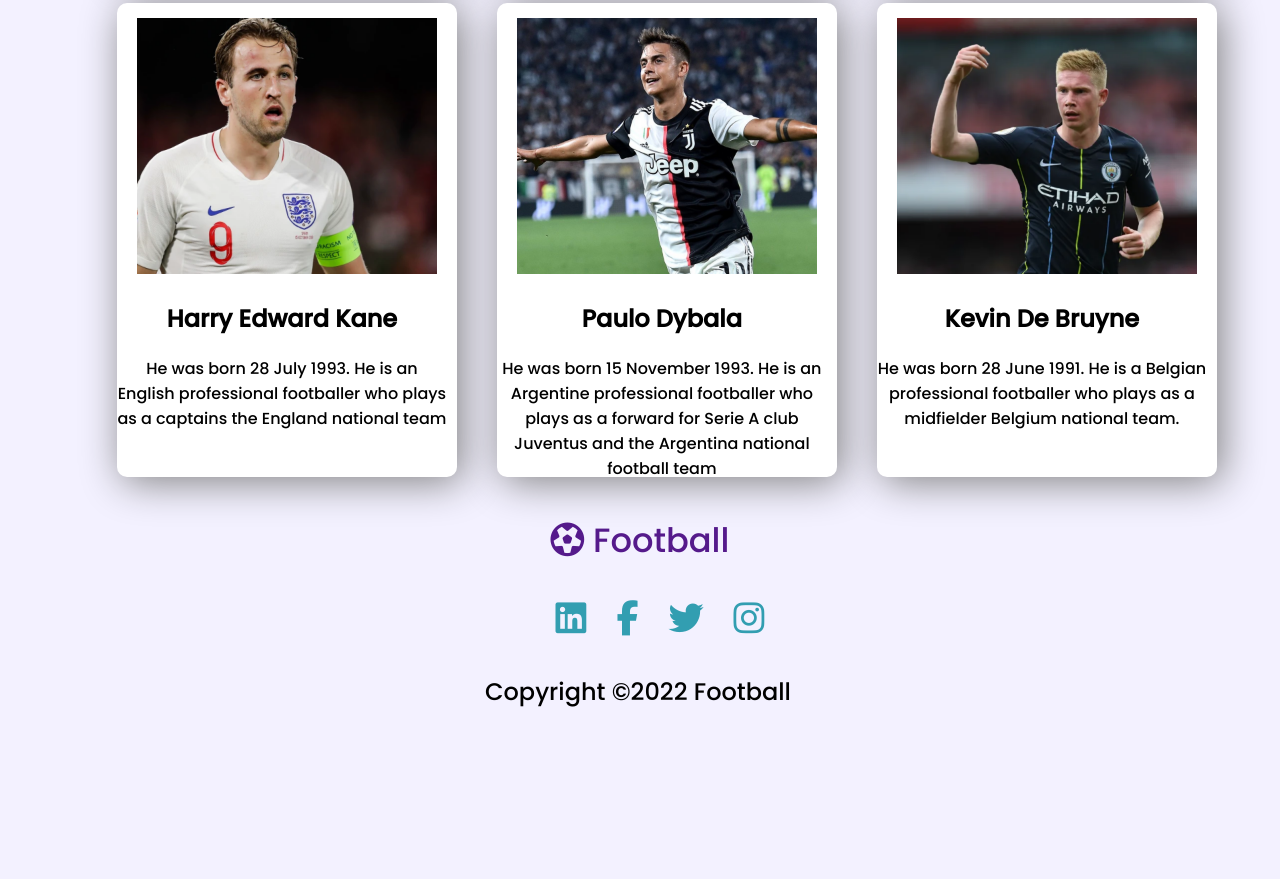
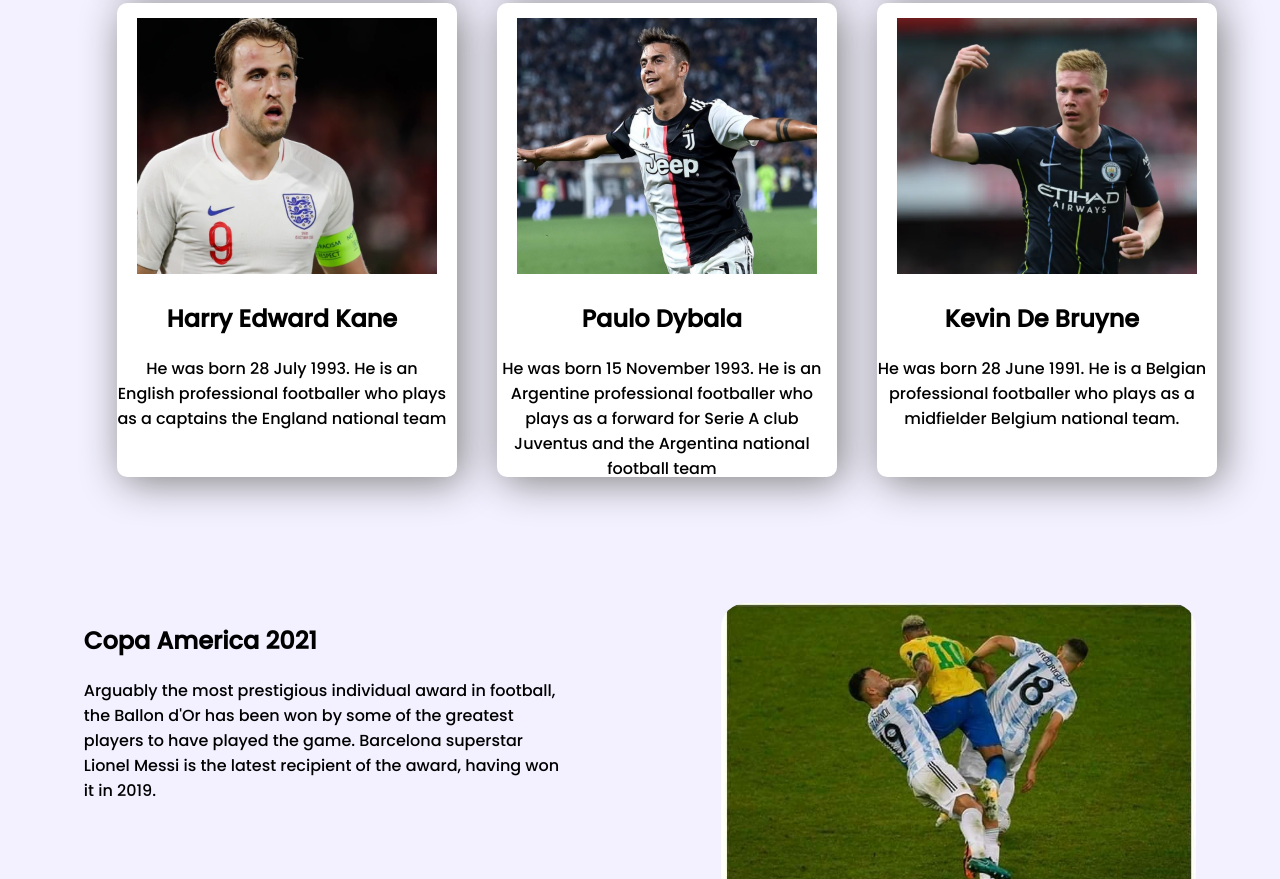
Before and after one commit to md-abu-hanif/secound-assignment, a plain HTML site: page index.html in a window 1280 px wide. Shown: the part 1921-2800 px from the top of the page. Before the commit the page ends 2651 px from the top, so only its background shows below. Drawn offline with Linux system fonts and the light colour scheme.

Commit message:
fainally done

```diff
--- a/index.html
+++ b/index.html
@@ -148,6 +148,20 @@
              End Main Part
                     ------------------->
 
+    <section class="middle">
+        <div class="middle-style">
+            <h1>Copa America 2021</h1>
+
+            <p>Arguably the most prestigious individual award in football, the Ballon d'Or has been won by some of the
+                greatest players to have played the game. Barcelona superstar Lionel Messi is the latest recipient of
+                the award, having won it in 2019.
+            </p>
+        </div>
+        <div class="middle-style">
+            <img src="images/players/neymer.jpg" alt="">
+        </div>
+    </section>
+
     <footer>
         <div class="footer-contain">
             <h3><a href=""><i class="far fa-futbol"></i> <span>Football</span></a></h3>
--- a/styles/style.css
+++ b/styles/style.css
@@ -21,8 +21,8 @@ body{
     height: 50px;
     margin: 0%;
     padding-right: 10px;
-    font-size: 20px;
-    padding-top: 0px;
+    font-size: 18px;
+    /* padding-top: 0px;  */
 }
 
 .header a{
@@ -38,7 +38,7 @@ nav a:hover{
     background-color: rgba(22, 10, 5, 0.774);
 }
 
-.header>span{
+.header span{
     display: flex;
     align-items: center;
     justify-content: space-around;
@@ -124,6 +124,22 @@ player style
     transform: scale(1.5);
   transition: transform 2s ease-in-out;
 }
+/*------------------
+    Middle Style
+--------------------- */
+.middle{
+    display: flex;
+    margin-top: 50px;
+}
+.middle-style{
+    width: 40%;
+    padding: 6%;
+}
+.middle-style img{
+    width: 99%;
+    float: right;
+    border-radius: 25px;
+}
 /*----------------------------
          Footer Styles
 ---------------------------- */
@@ -166,6 +182,8 @@ player style
     font-size: 24px;
 }
 
+
+
 /* Media Queries */
 
 /* -----------------------
```
Also changed, not shown: images/players/neymer.jpg (added).
